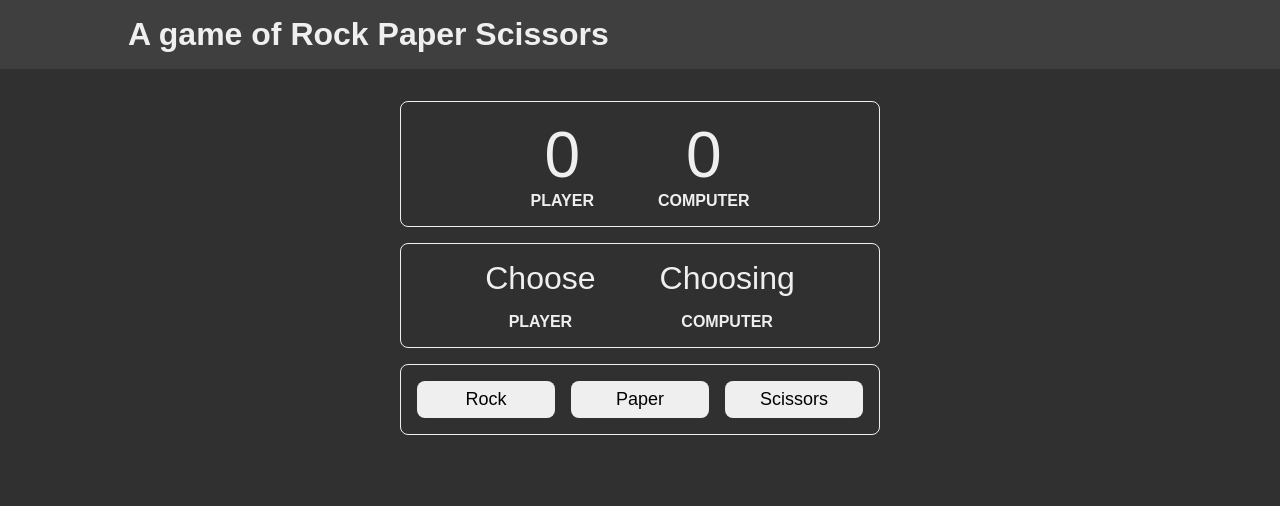
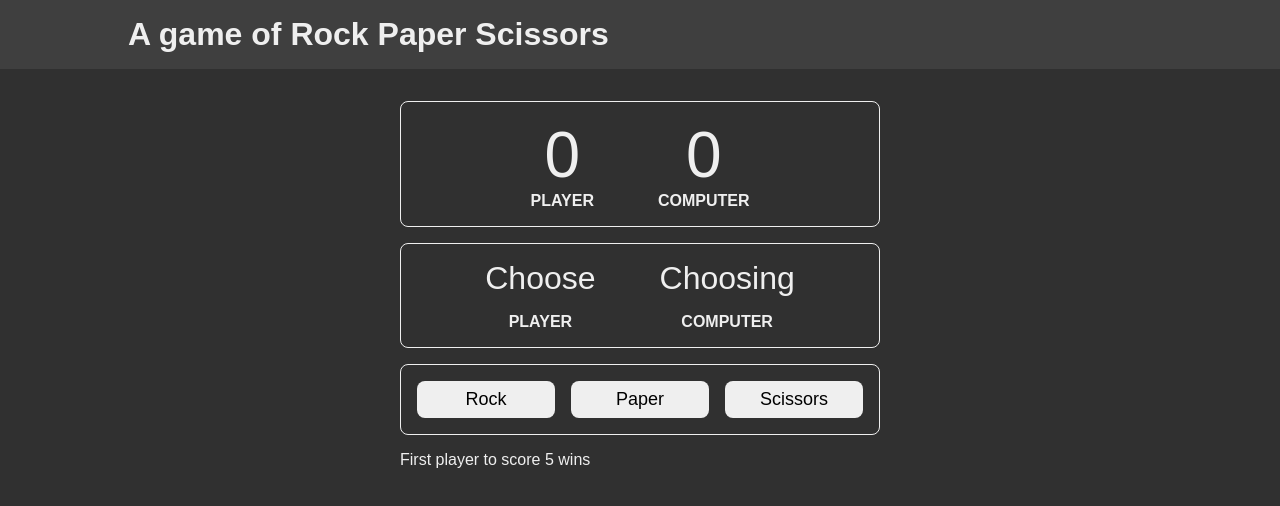
Before and after one commit to sadakatu-tanzil/odin-rock-paper-scissors, a plain HTML site: page index.html in a window 1280 px wide. Drawn offline with Linux system fonts and the light colour scheme.

Commit message:
added a section to display winner

```diff
--- a/index.html
+++ b/index.html
@@ -82,6 +82,10 @@
               Scissors
             </button>
           </div>
+
+          <div class="winner-announcer">
+            <p class="winner">First player to score 5 wins</p>
+          </div>
         </div>
       </div>
     </div>
```
